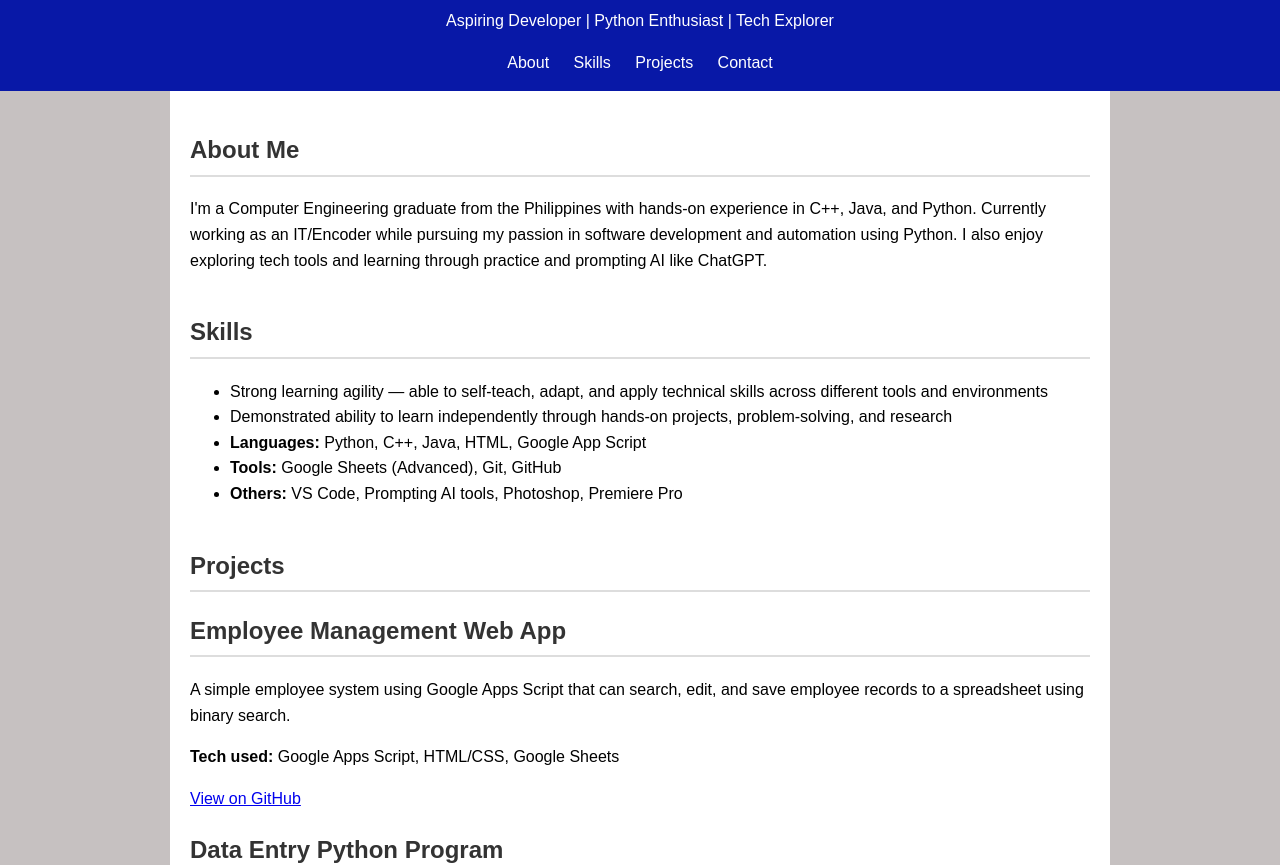
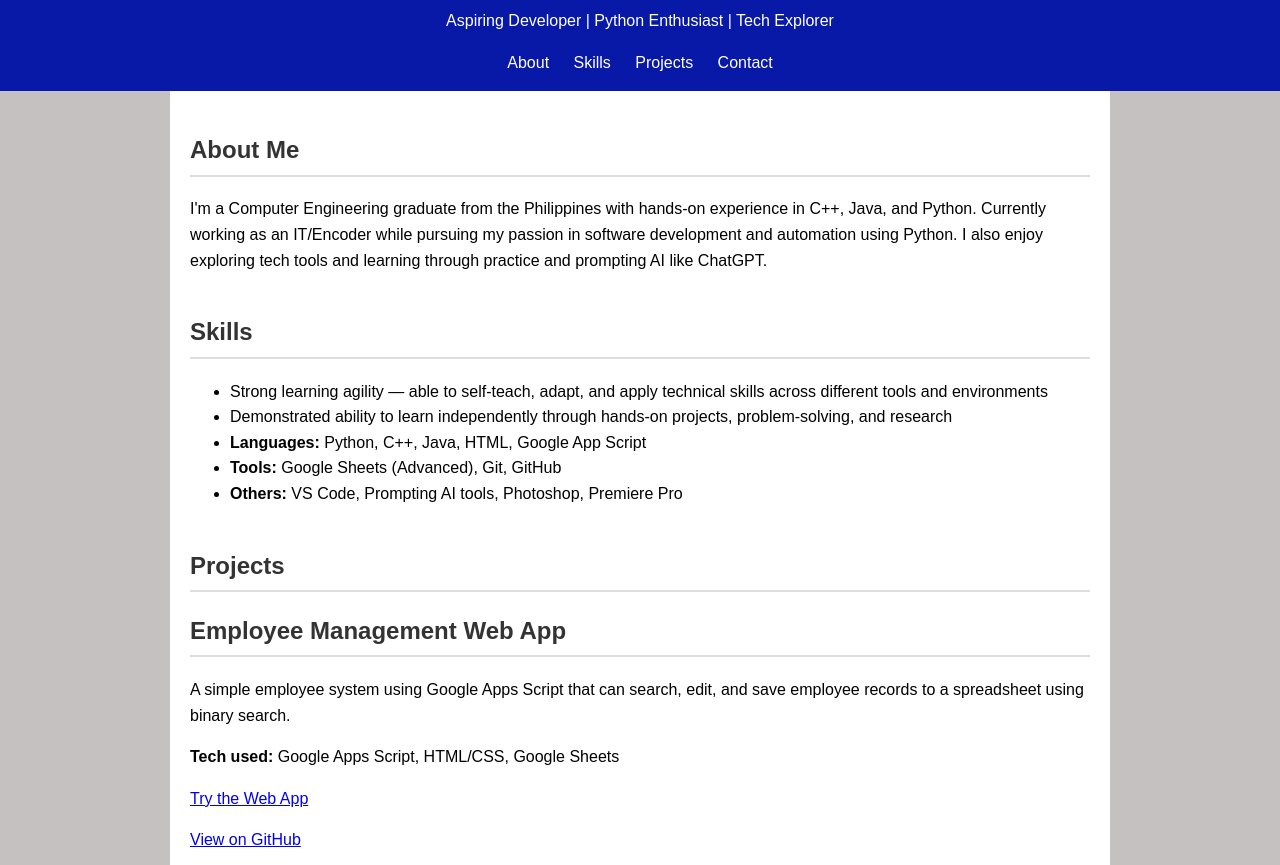
Before and after one commit to JamesGuillermo/My_Portfolio, a plain HTML site: page index.html in a window 1280 px wide. Shown: the part 102-967 px from the top of the page. Drawn offline with Linux system fonts and the light colour scheme.

Commit message:
Added the try the web app href

```diff
--- a/index.html
+++ b/index.html
@@ -140,6 +140,7 @@
           A simple employee system using Google Apps Script that can search, edit, and save employee records to a spreadsheet using binary search.
         </p>
         <p><strong>Tech used:</strong> Google Apps Script, HTML/CSS, Google Sheets</p>
+        <p><a href="https://script.google.com/macros/s/AKfycbxHTHAnIyFDV7_0pM8ZnxKSnrjuKFXD-9eBpeOxbn-KwtFGypnj38RoijCe8aiIgBrfVg/exec" target="_blank">Try the Web App</a></p>
         <p><a href="https://github.com/JamesGuillermo/Clinic_EmployeeManagementWebApp" target="_blank">View on GitHub</a></p>
 
         <h2>Data Entry Python Program</h2>
```
